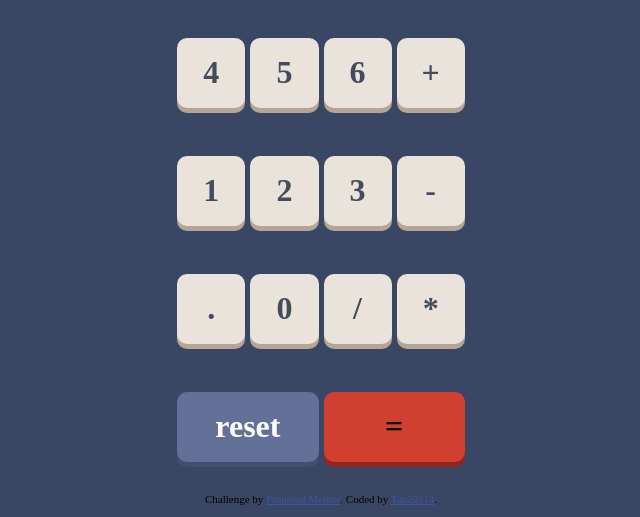
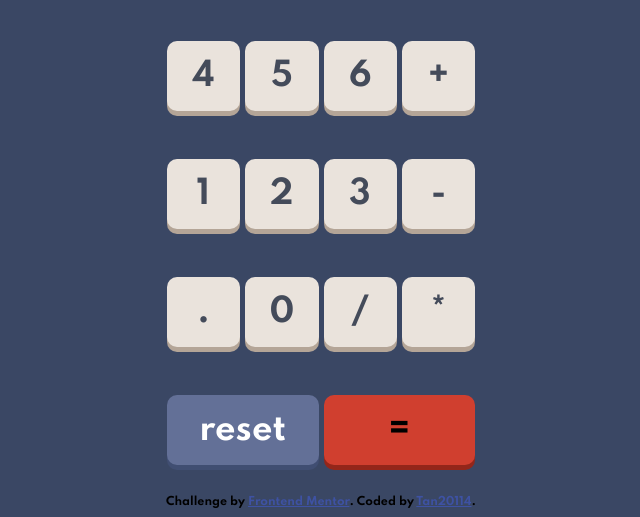
Before and after one commit to Tan20114/CalculatorWithGPTHelp, a plain HTML site: page index.html in a window 1280 px wide. Shown: the part 379-896 px from the top of the page, without its empty margins (319-959 px from the left). Drawn offline with Linux system fonts and the light colour scheme.

Commit message:
update font

```diff
--- a/styles.css
+++ b/styles.css
@@ -1,3 +1,5 @@
+@import url('https://fonts.googleapis.com/css2?family=Spartan:wght@700&display=swap');
+
 :root {
     --bg: hsl(222, 26%, 31%);
     --toggle-bg: hsl(223, 31%, 20%);
@@ -46,6 +48,8 @@
     flex-direction: column;
     align-items: center;
     font-size: 2rem;
+
+    font-family: "Spartan", sans-serif;
   }
 
   .screen {
```
